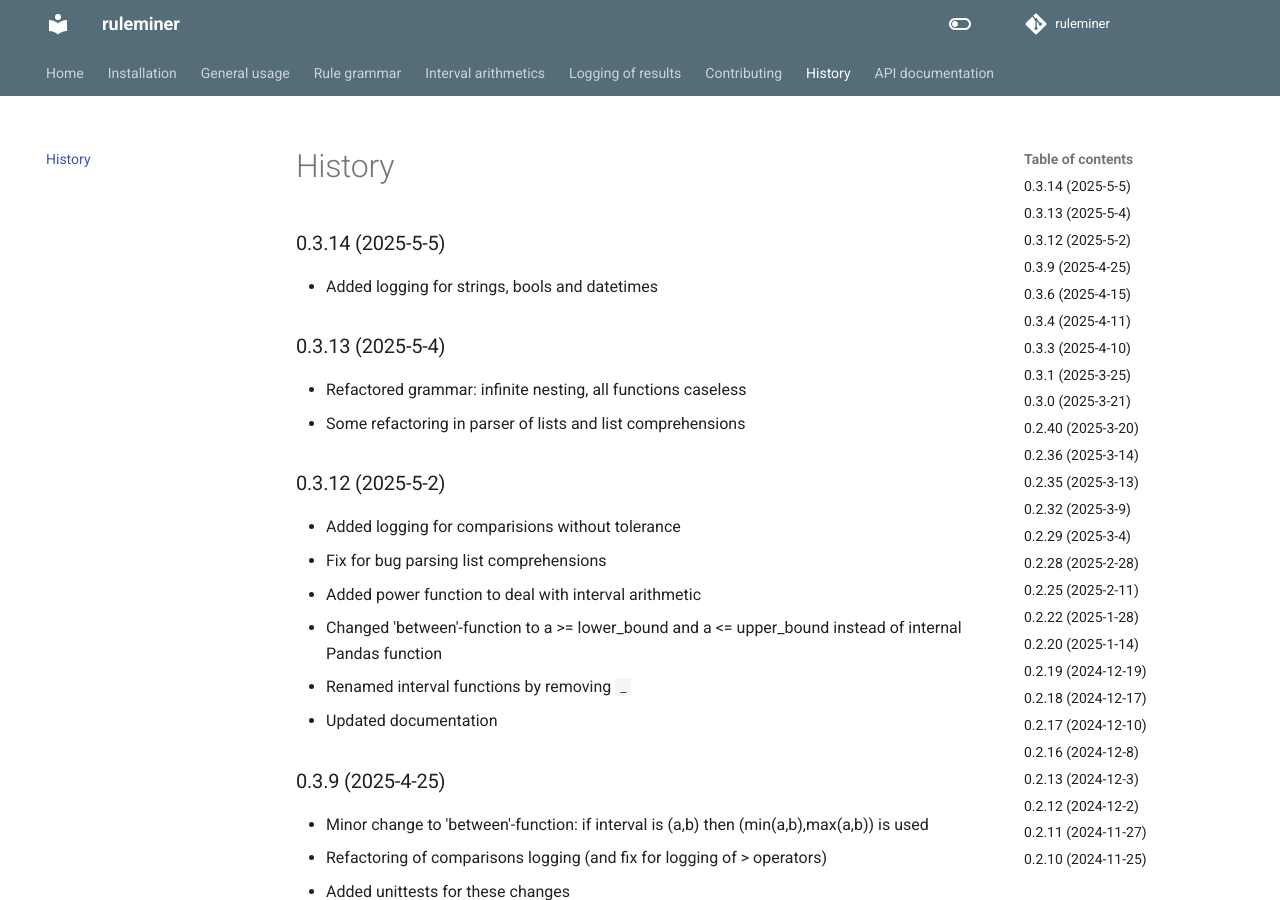
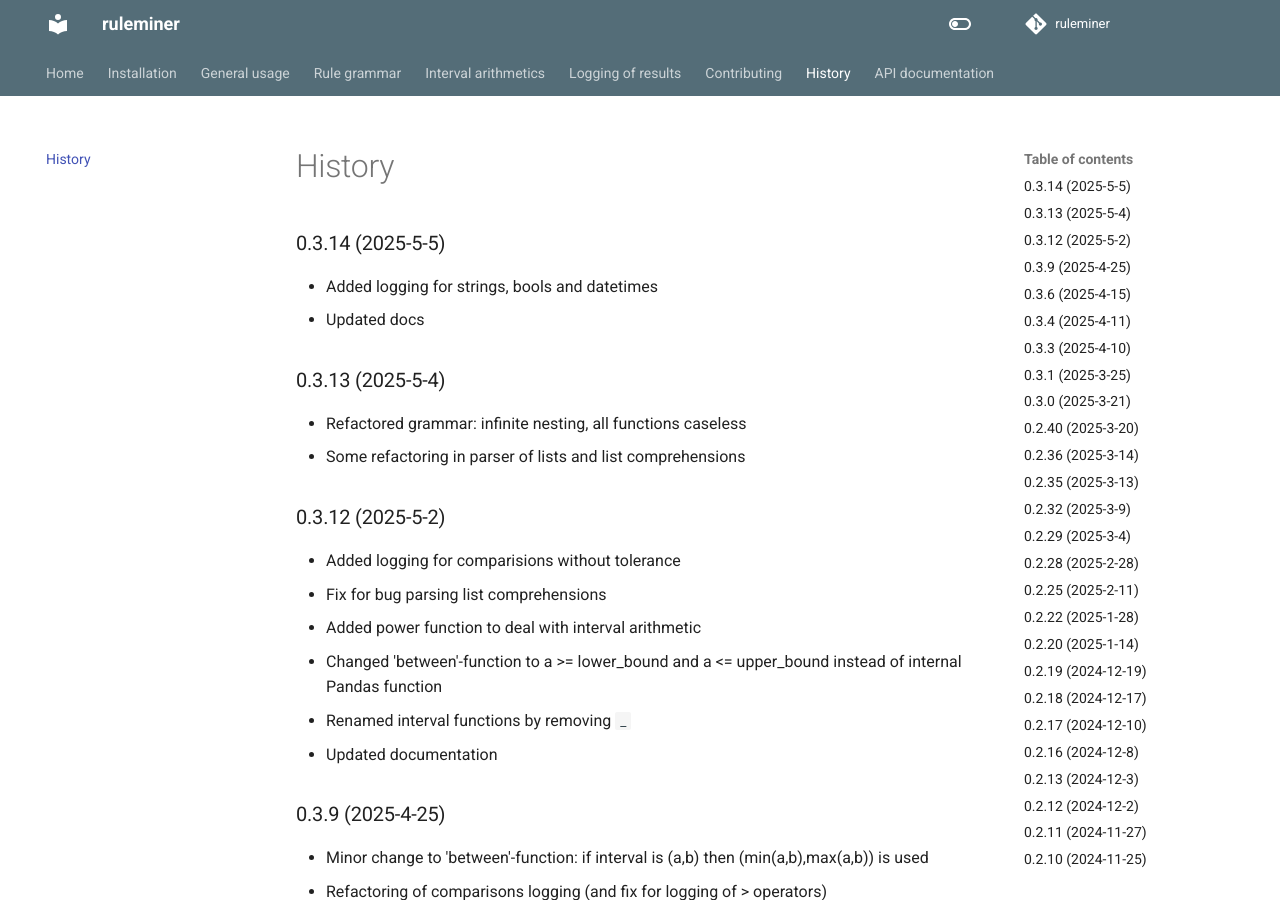
Before and after one commit to wjwillemse/ruleminer, an MkDocs documentation site: the page built from docs/history.md, in a window 1280 px wide and 900 px high. Built offline with MkDocs 1.6.1 and Material for MkDocs 9.7.7, drawn with Linux system fonts in a browser that asks for light colours; comment, search, counter and statistics services are not loaded.

Commit message:
updated docs

```diff
--- a/docs/history.md
+++ b/docs/history.md
@@ -3,6 +3,7 @@
 ### 0.3.14 (2025-5-5)
 
 - Added logging for strings, bools and datetimes
+- Updated docs
 
 ### 0.3.13 (2025-5-4)
 
```
